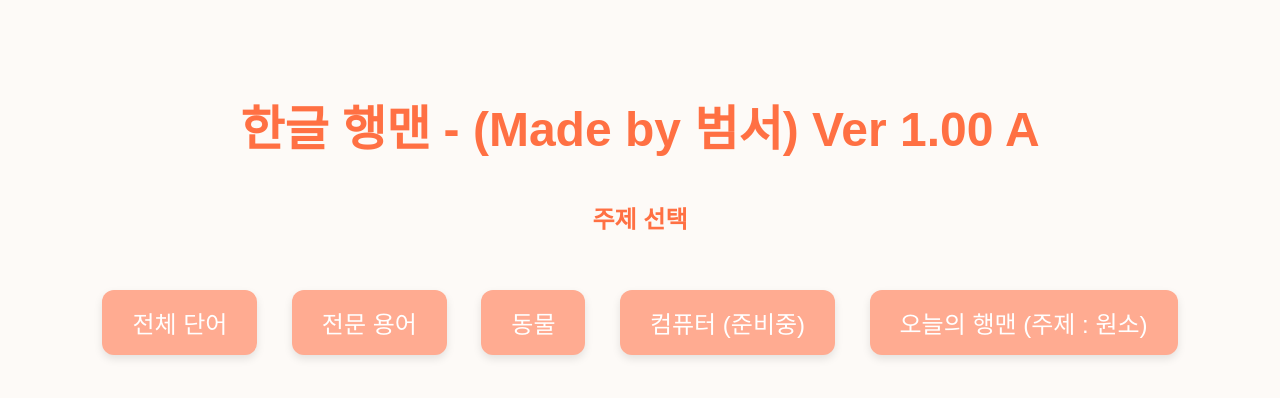
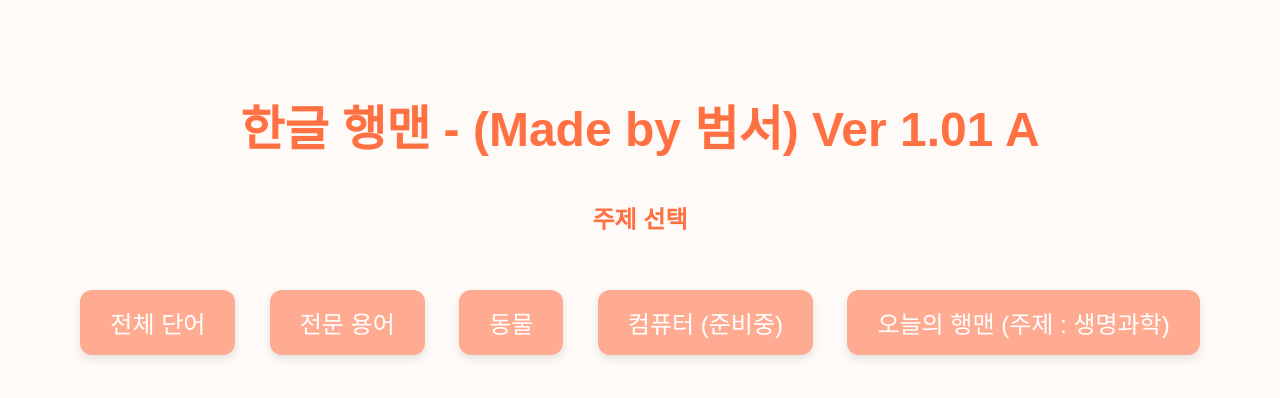
Before and after one commit to hangulhangman/Hangulhangman, a plain HTML site: page index.html in a window 1280 px wide. Drawn offline with Linux system fonts and the light colour scheme.

Commit message:
index.html 업데이트

```diff
--- a/index.html
+++ b/index.html
@@ -39,13 +39,13 @@
   </style>
 </head>
 <body>
-  <h1>한글 행맨 - (Made by 범서) Ver 1.00 A</h1>
+  <h1>한글 행맨 - (Made by 범서) Ver 1.01 A</h1>
   <h2>주제 선택</h2>
   <button onclick="startGame('all')">전체 단어</button>
   <button onclick="startGame('technicalTerms')">전문 용어</button>
   <button onclick="startGame('animalWords')">동물</button>
   <button onclick="startGame('computer')">컴퓨터 (준비중)</button>
-  <button onclick="startGame('daily')">오늘의 행맨 (주제 : 원소)</button>
+  <button onclick="startGame('daily')">오늘의 행맨 (주제 : 생명과학)</button>
 
   <script>
     function startGame(topic) {
```
